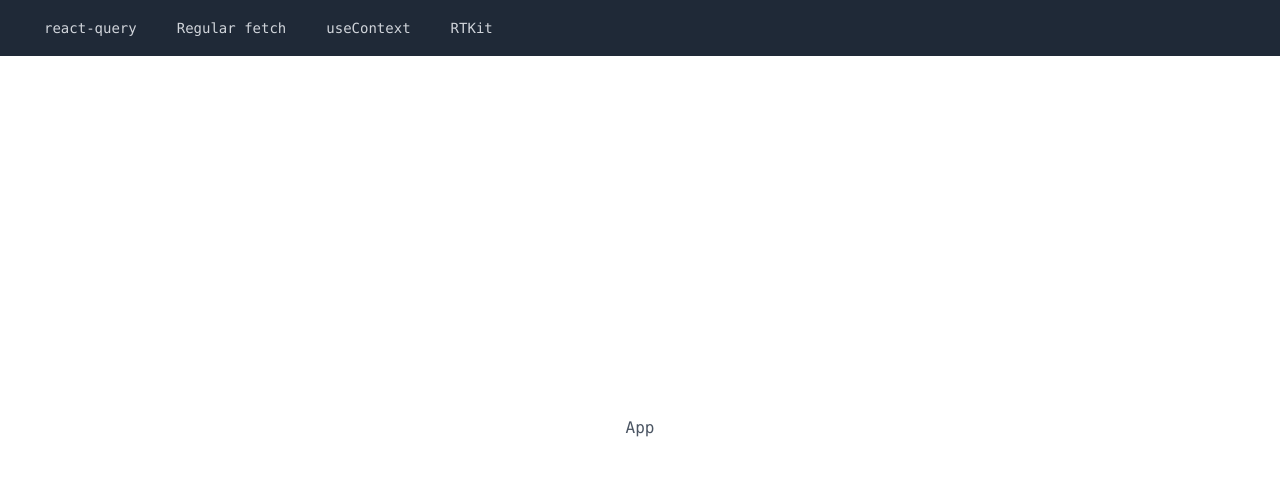
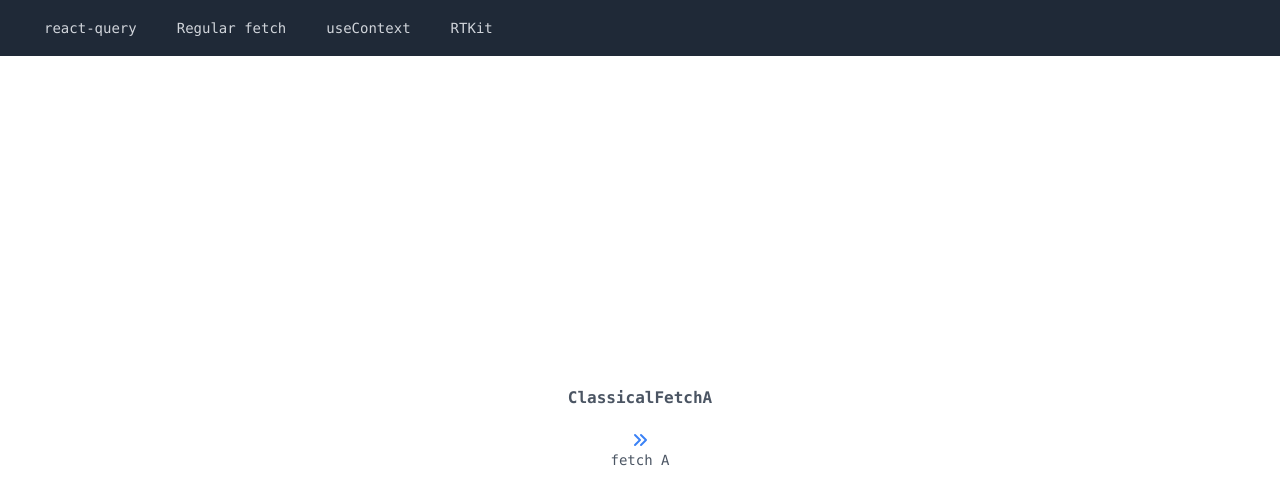
Before and after one commit to shunya-kitajima/react-query-lesson, a React (Create React App) app: page /fetch-b in a window 1280 px wide. Shown: the top 504 px of the page. Built offline with nearby package versions, Linux system fonts and the light colour scheme.

Commit message:
add type Props

```diff
--- a/src/App.tsx
+++ b/src/App.tsx
@@ -1,12 +1,22 @@
 import { VFC } from 'react'
-import { BrowserRouter, Route, Switch } from 'react-router-dom'
+import { BrowserRouter, Route, Routes } from 'react-router-dom'
 
 import Layout from './components/Layout'
+import ClassicalFetchA from './components/ClassicalFetchA'
+import ClassicalFetchB from './components/ClassicalFetchB'
+import { StateProvider } from './context/StateProvider'
 
 const App: VFC = () => {
   return (
     <BrowserRouter>
-      <Layout>App</Layout>
+      <StateProvider>
+        <Layout>
+          <Routes>
+            <Route path="/fetch-a" element={<ClassicalFetchA />} />
+            <Route path="/fetch-b" element={<ClassicalFetchB />} />
+          </Routes>
+        </Layout>
+      </StateProvider>
     </BrowserRouter>
   )
 }
--- a/src/context/StateProvider.tsx
+++ b/src/context/StateProvider.tsx
@@ -8,8 +8,12 @@ interface StateContextType {
   setDark: React.Dispatch<React.SetStateAction<boolean>>
 }
 
+type Props = {
+  children?: React.ReactNode
+}
+
 const StateContext = createContext({} as StateContextType)
-export const StateProvider: React.FC = ({ children }) => {
+export const StateProvider: React.FC<Props> = ({ children }) => {
   const [tasks, setTasks] = useState<Task[] | null>(null)
   const [dark, setDark] = useState(false)
   return (
```
